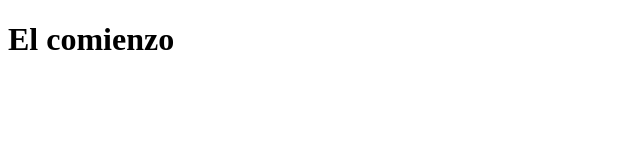
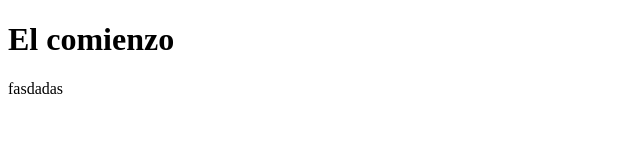
Before and after one commit to DonaldGonz02/Proj-Team, a plain HTML site: page vincam/index.html in a window 1280 px wide. Shown: the full height of the page, 0-640 px from the left. Drawn offline with Linux system fonts and the light colour scheme.

Commit message:
se añadio parrafo

```diff
--- a/vincam/index.html
+++ b/vincam/index.html
@@ -7,5 +7,6 @@
 </head>
 <body>
     <h1>El comienzo</h1>
+    <p>fasdadas</p>
 </body>
 </html>
```
